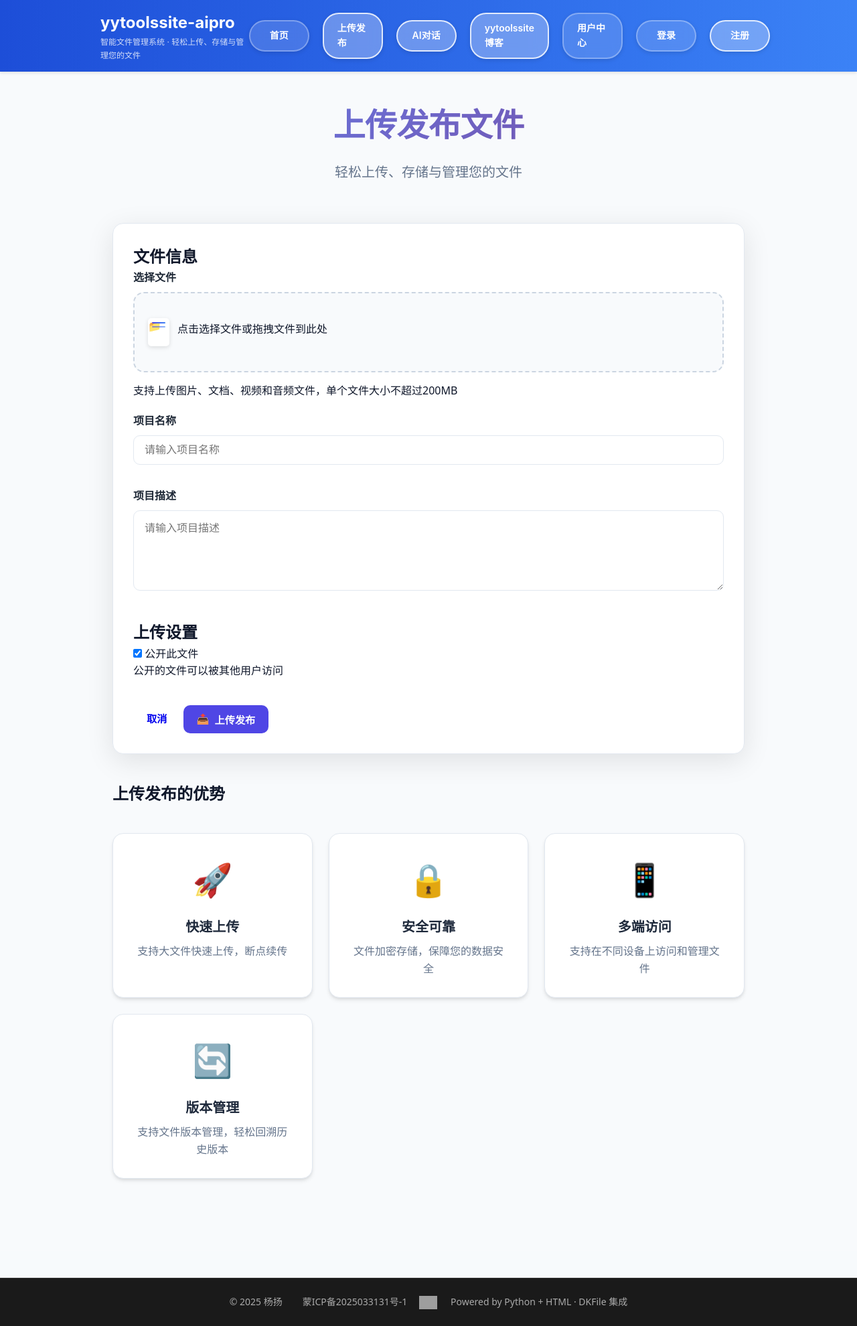
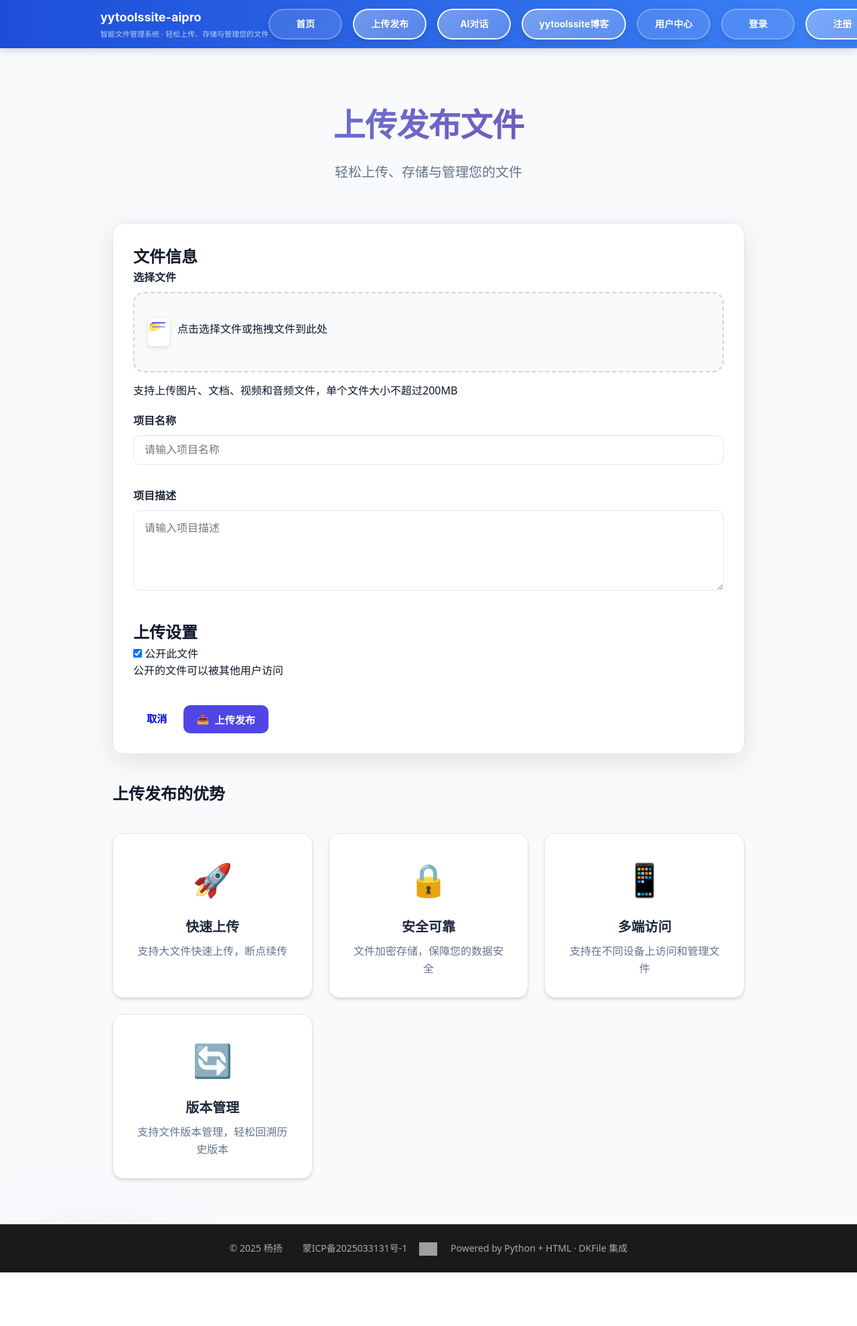
Before and after one commit to Yangyang178/yytoolssote, a Flask app: page /upload_page in a window 1280 px wide. Shown: the whole page at 67% size. After the commit the page ends 1900 px from the top, so only its background shows below. Run offline with Flask 3, Linux system fonts and the light colour scheme; grey boxes are pictures that could not be loaded.

```diff
--- a/static/navbar.css
+++ b/static/navbar.css
@@ -3,7 +3,7 @@ body #main-nav {
   background: linear-gradient(90deg, #1d4ed8, #3b82f6);
   color: #fff;
   width: 100%;
-  padding: 15px 0;
+  padding: 12px 0;
   margin: 0;
   position: fixed;
   top: 0;
@@ -11,7 +11,7 @@ body #main-nav {
   right: 0;
   z-index: 1000;
   font-family: -apple-system, BlinkMacSystemFont, 'Segoe UI', Roboto, 'Helvetica Neue', Arial, sans-serif;
-  box-shadow: 0 2px 4px rgba(0, 0, 0, 0.1);
+  box-shadow: 0 4px 12px rgba(0, 0, 0, 0.15);
   display: block;
 }
 
@@ -28,26 +28,46 @@ body #main-nav .nav-container {
 
 /* 导航按钮基础样式 */
 body #main-nav .nav-btn {
-  padding: 10px 20px;
-  border-radius: 24px;
+  padding: 12px 24px;
+  border-radius: 30px;
   font-weight: 600;
   text-decoration: none;
   font-size: 14px;
   transition: all 0.3s cubic-bezier(0.4, 0, 0.2, 1);
   border: 2px solid transparent;
-  background-color: rgba(255, 255, 255, 0.15);
+  background: rgba(255, 255, 255, 0.12);
   color: #fff;
   font-family: -apple-system, BlinkMacSystemFont, 'Segoe UI', Roboto, 'Helvetica Neue', Arial, sans-serif;
-  box-shadow: 0 2px 6px rgba(0, 0, 0, 0.12);
+  box-shadow: 0 4px 12px rgba(0, 0, 0, 0.1);
   display: inline-flex;
   align-items: center;
   justify-content: center;
   position: relative;
   overflow: hidden;
-  min-width: 90px;
+  min-width: 110px;
+  white-space: nowrap;
+  height: 46px;
+  line-height: 1;
+  backdrop-filter: blur(15px);
+  cursor: pointer;
 }
 
-/* 按钮悬停效果增强 */
+/* 按钮文字层级 */
+body #main-nav .nav-btn span {
+  position: relative;
+  z-index: 2;
+  display: flex;
+  align-items: center;
+  gap: 6px;
+}
+
+/* 按钮图标样式 */
+body #main-nav .nav-btn i {
+  font-size: 16px;
+  transition: transform 0.3s ease;
+}
+
+/* 按钮背景动画 */
 body #main-nav .nav-btn::before {
   content: '';
   position: absolute;
@@ -55,63 +75,124 @@ body #main-nav .nav-btn::before {
   left: -100%;
   width: 100%;
   height: 100%;
-  background: linear-gradient(90deg, transparent, rgba(255, 255, 255, 0.2), transparent);
+  background: linear-gradient(90deg, transparent, rgba(255, 255, 255, 0.25), transparent);
   transition: left 0.5s ease;
-  z-index: 0;
+  z-index: 1;
 }
 
 body #main-nav .nav-btn:hover::before {
   left: 100%;
 }
 
-/* 按钮文字层级 */
-body #main-nav .nav-btn span {
-  position: relative;
-  z-index: 1;
+/* 按钮发光效果 */
+body #main-nav .nav-btn::after {
+  content: '';
+  position: absolute;
+  top: -2px;
+  left: -2px;
+  right: -2px;
+  bottom: -2px;
+  background: linear-gradient(45deg, rgba(255, 255, 255, 0.3), transparent, rgba(255, 255, 255, 0.3));
+  border-radius: 28px;
+  opacity: 0;
+  transition: opacity 0.3s ease;
+  z-index: 0;
+  pointer-events: none;
+}
+
+body #main-nav .nav-btn:hover::after {
+  opacity: 1;
 }
 
 /* 浅色按钮样式 */
 body #main-nav .nav-btn-light {
-  background-color: rgba(255, 255, 255, 0.15);
-  border-color: rgba(255, 255, 255, 0.3);
-  backdrop-filter: blur(10px);
+  background: rgba(255, 255, 255, 0.12);
+  border: 2px solid rgba(255, 255, 255, 0.25);
+  color: #fff;
 }
 
 body #main-nav .nav-btn-light:hover {
-  background-color: rgba(255, 255, 255, 0.25);
-  border-color: rgba(255, 255, 255, 0.8);
-  color: #fff;
-  transform: translateY(-2px);
-  box-shadow: 0 6px 16px rgba(0, 0, 0, 0.2);
+  background: rgba(255, 255, 255, 0.2);
+  border-color: rgba(255, 255, 255, 0.9);
+  transform: translateY(-3px);
+  box-shadow: 0 8px 24px rgba(0, 0, 0, 0.22);
 }
 
-/* 主色按钮样式 */
+body #main-nav .nav-btn-light:active {
+  transform: translateY(-1px);
+  box-shadow: 0 4px 16px rgba(0, 0, 0, 0.18);
+}
+
+/* 主色按钮样式 - 更突出的设计 */
 body #main-nav .nav-btn-primary {
-  background-color: rgba(255, 255, 255, 0.3);
-  border-color: rgba(255, 255, 255, 0.8);
-  backdrop-filter: blur(10px);
+  background: linear-gradient(135deg, rgba(255, 255, 255, 0.35), rgba(255, 255, 255, 0.2));
+  border: 2px solid rgba(255, 255, 255, 0.9);
+  color: #fff;
+  font-weight: 700;
+  text-shadow: 0 1px 2px rgba(0, 0, 0, 0.1);
 }
 
 body #main-nav .nav-btn-primary:hover {
-  background-color: #fff;
+  background: linear-gradient(135deg, #fff, rgba(255, 255, 255, 0.95));
   color: #1d4ed8;
   border-color: #fff;
-  transform: translateY(-2px);
-  box-shadow: 0 8px 20px rgba(0, 0, 0, 0.25);
-  border-radius: 26px;
+  transform: translateY(-3px) scale(1.03);
+  box-shadow: 0 12px 32px rgba(0, 0, 0, 0.28);
+  text-shadow: none;
+}
+
+body #main-nav .nav-btn-primary:hover i {
+  transform: scale(1.15);
+}
+
+body #main-nav .nav-btn-primary:active {
+  transform: translateY(-1px) scale(0.98);
+  box-shadow: 0 6px 20px rgba(0, 0, 0, 0.22);
 }
 
 /* 活跃状态按钮样式 */
 body #main-nav .nav-btn.active {
-  background-color: rgba(255, 255, 255, 0.4);
-  border-color: rgba(255, 255, 255, 0.9);
-  box-shadow: 0 4px 12px rgba(0, 0, 0, 0.18);
+  background: rgba(255, 255, 255, 0.25);
+  border-color: rgba(255, 255, 255, 0.95);
+  box-shadow: 0 6px 20px rgba(0, 0, 0, 0.2);
+  transform: translateY(-2px);
 }
 
 body #main-nav .nav-btn-primary.active {
-  background-color: #fff;
+  background: linear-gradient(135deg, #fff, rgba(255, 255, 255, 0.95));
   color: #1d4ed8;
   border-color: #fff;
+}
+
+/* 开发者管理按钮特殊样式 */
+body #main-nav .nav-btn-admin {
+  background: linear-gradient(135deg, rgba(255, 193, 7, 0.3), rgba(255, 152, 0, 0.3));
+  border: 2px solid rgba(255, 193, 7, 0.8);
+  color: #fff;
+  font-weight: 700;
+}
+
+body #main-nav .nav-btn-admin:hover {
+  background: linear-gradient(135deg, #ffc107, #ff9800);
+  color: #1d4ed8;
+  border-color: #ffc107;
+  transform: translateY(-3px) scale(1.03);
+  box-shadow: 0 12px 32px rgba(255, 193, 7, 0.35);
+}
+
+/* 悬停时文字颜色变化动画 */
+body #main-nav .nav-btn-primary,
+body #main-nav .nav-btn-admin {
+  transition: all 0.3s cubic-bezier(0.4, 0, 0.2, 1);
+}
+
+/* 响应式调整 */
+@media (max-width: 1024px) {
+  body #main-nav .nav-btn {
+    padding: 8px 18px;
+    font-size: 13px;
+    height: 40px;
+  }
 }
 
 /* 导航栏Logo样式 */
@@ -120,17 +201,22 @@ body #main-nav .nav-logo {
   flex-direction: column;
   align-items: flex-start;
   margin-left: 20px;
+  gap: 2px;
 }
 
 body #main-nav .nav-title {
-  font-size: 24px;
+  font-size: 18px;
   font-weight: 700;
   color: #fff;
+  margin: 0;
+  white-space: nowrap;
 }
 
 body #main-nav .nav-subtitle {
-  font-size: 12px;
-  color: rgba(255, 255, 255, 0.8);
+  font-size: 11px;
+  color: rgba(255, 255, 255, 0.7);
+  margin: 0;
+  white-space: nowrap;
 }
 
 /* 导航切换按钮样式 */
@@ -199,7 +285,7 @@ body #main-nav .nav-toggle.active .nav-toggle-icon::after {
 /* 导航按钮容器样式 */
 body #main-nav .nav-buttons {
   display: flex;
-  gap: 20px;
+  gap: 16px;
   align-items: center;
   margin-right: 0;
   transition: all 0.3s ease;
@@ -208,7 +294,7 @@ body #main-nav .nav-buttons {
 /* 用户菜单样式 */
 body #main-nav .nav-user-menu {
   display: flex;
-  gap: 15px;
+  gap: 12px;
   align-items: center;
 }
 
@@ -219,10 +305,19 @@ body #main-nav .nav-username {
   font-family: -apple-system, BlinkMacSystemFont, 'Segoe UI', Roboto, 'Helvetica Neue', Arial, sans-serif;
 }
 
+/* 确保页面布局正确，footer能显示在底部 */
+body {
+  display: flex;
+  flex-direction: column;
+  min-height: 100vh;
+}
+
 /* main元素样式 */
 main {
-  padding-top: 0; /* 移除padding-top，避免导航栏下方出现白边 */
+  flex: 1;
+  padding-top: 0;
   margin-top: 0;
+  background: transparent;
 }
 
 /* 消息提示容器样式 */
@@ -232,13 +327,14 @@ main {
   padding: 28px;
 }
 
-/* 页脚样式 */
+/* 页脚样式 - 位于页面底部 */
 .site-footer {
   background: #1a1a1a;
   color: #ffffff;
   padding: 20px 0;
-  margin-top: 40px;
+  margin: 0;
   border-top: 1px solid #333;
+  width: 100%;
 }
 
 .site-footer .container {
--- a/static/upload.css
+++ b/static/upload.css
@@ -15,41 +15,40 @@
 
 /* 修复导航栏遮挡问题 */
 .upload-container {
-  min-height: 100vh;
-  padding: 120px 20px 80px;
+  padding: 120px 20px 40px;
   margin: 0;
   background: var(--upload-bg);
   position: relative;
+  box-sizing: border-box;
   overflow: hidden;
-  box-sizing: border-box;
 }
 
 /* 页面背景装饰 */
 .upload-container::before {
   content: '';
   position: absolute;
-  top: -50%;
-  right: -20%;
-  width: 800px;
-  height: 800px;
+  top: -30%;
+  right: -10%;
+  width: 500px;
+  height: 500px;
   background: var(--upload-gradient);
   opacity: 0.05;
   border-radius: 50%;
-  filter: blur(60px);
+  filter: blur(40px);
   z-index: 0;
 }
 
 .upload-container::after {
   content: '';
   position: absolute;
-  bottom: -40%;
-  left: -10%;
-  width: 600px;
-  height: 600px;
+  bottom: -20%;
+  left: -5%;
+  width: 400px;
+  height: 400px;
   background: var(--upload-secondary);
   opacity: 0.05;
   border-radius: 50%;
-  filter: blur(60px);
+  filter: blur(40px);
   z-index: 0;
 }
 
```
Also changed, not shown: static/ai.css (+12 -13 lines), static/blog.css (+9 -5 lines).
